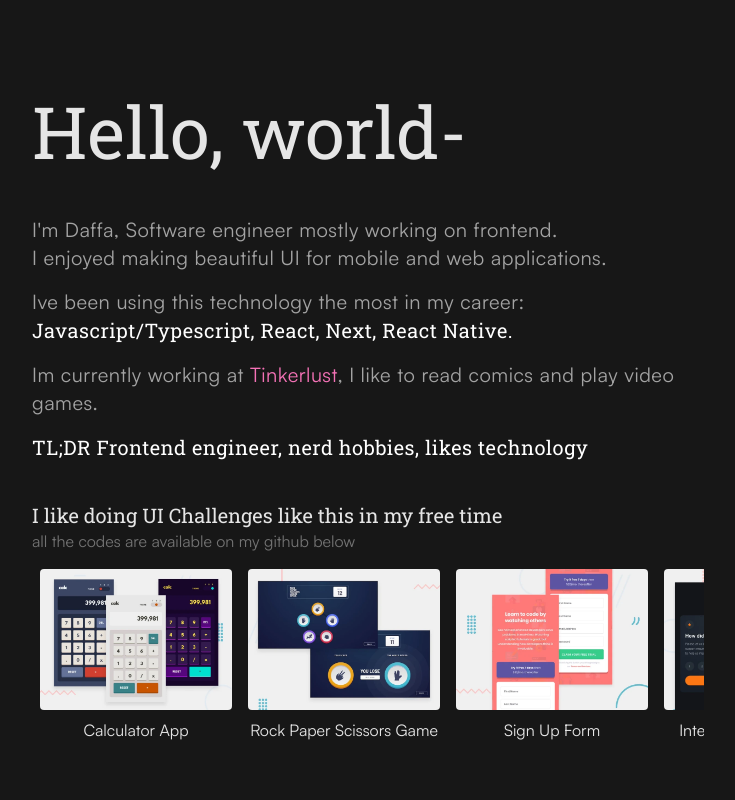
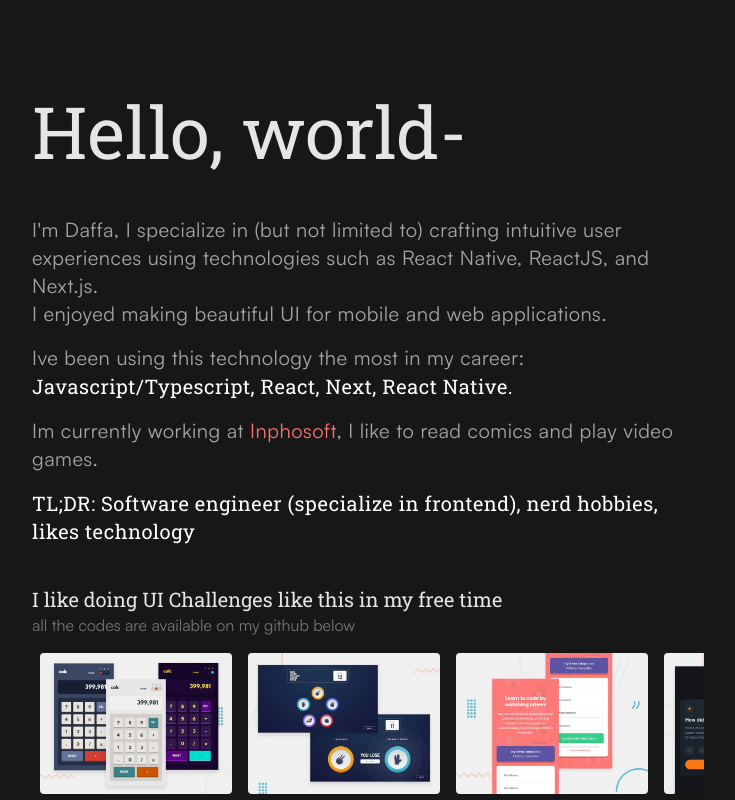
Before and after one commit to daftdevs/next-personal-site, a Next.js app: page / in a window 1280 px wide. Shown: the top 800 px of the page, without its empty margins (224-959 px from the left). Built offline with nearby package versions, Linux system fonts and the light colour scheme.

Commit message:
update bio

```diff
--- a/src/pages/index.tsx
+++ b/src/pages/index.tsx
@@ -41,7 +41,11 @@ export default function Home() {
       <div className="pt-24 pb-4 max-w-2xl">
         <h1 className="text-7xl font-serif">Hello, world-</h1>
         <div className="pt-12 text-neutral-400 tracking-wide text-xl">
-          <p>I&apos;m Daffa, Software engineer mostly working on frontend.</p>
+          <p>
+            I&apos;m Daffa, I specialize in (but not limited to) crafting
+            intuitive user experiences using technologies such as React Native,
+            ReactJS, and Next.js.
+          </p>
           <p>I enjoyed making beautiful UI for mobile and web applications.</p>
           <p className="pt-4">
             Ive been using this technology the most in my career:{" "}
@@ -55,15 +59,16 @@ export default function Home() {
             Im currently working at{" "}
             <a
               target={"_blank"}
-              href={"https://tinkerlust.com"}
-              className="text-pink-400 cursor-pointer hover:text-pink-500"
+              href={"https://www.linkedin.com/company/inphosoft/mycompany/"}
+              className="text-red-400 cursor-pointer hover:text-red-500"
             >
-              Tinkerlust
+              Inphosoft
             </a>
             , I like to read comics and play video games.
           </p>
           <p className="text-white font-serif pt-4">
-            TL;DR Frontend engineer, nerd hobbies, likes technology
+            TL;DR: Software engineer (specialize in frontend), nerd hobbies,
+            likes technology
           </p>
         </div>
 
```
